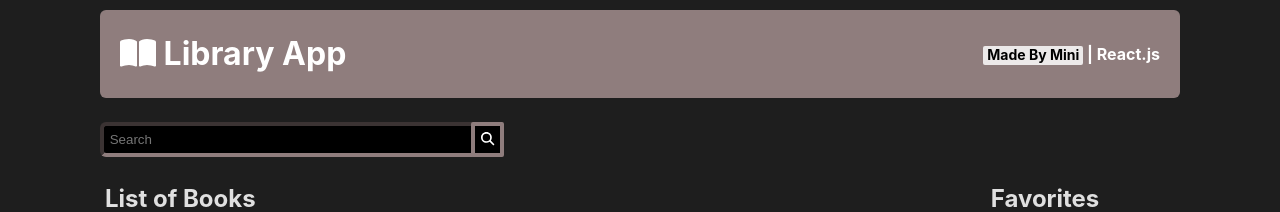
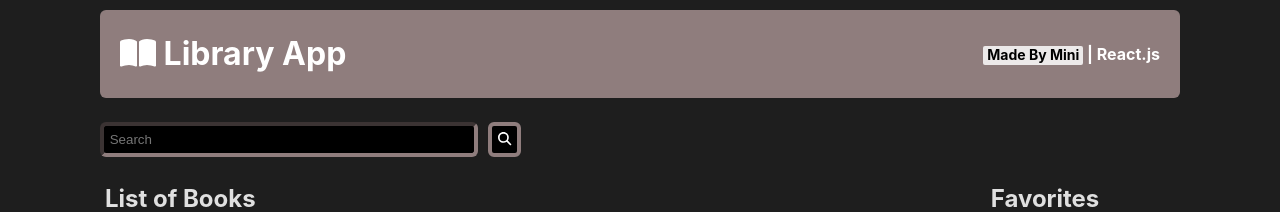
Before and after one commit to Miniii-git/Library-App-React, a React (Vite) app: page / in a window 1280 px wide. Shown: the top 212 px of the page. Built offline with nearby package versions, Linux system fonts and the light colour scheme.

Commit message:
add circleXmark in the mode max-width 500px

```diff
--- a/src/FavoriteBook.jsx
+++ b/src/FavoriteBook.jsx
@@ -22,6 +22,11 @@ export default function FavoriteBook({ book, addToFavoriteList }) {
       </div>
       <div className={styles.imageSmall}>
         <img src={book.img} />
+        <FontAwesomeIcon
+          icon={faCircleXmark}
+          id={styles.CircleXmark}
+          onClick={deleteHandler}
+        />
       </div>
     </>
   );
--- a/src/FavoriteBook.module.css
+++ b/src/FavoriteBook.module.css
@@ -24,6 +24,14 @@
 #CircleXmark {
   font-size: 14px;
   align-self: flex-start;
+}
+
+#CircleXmark:hover {
+  color: black;
+}
+
+#CircleXmark:active {
+  color: red;
 }
 
 .imageSmall {
@@ -65,4 +73,10 @@
     margin-bottom: 0px;
     margin-top: 8px;
   }
+
+  #CircleXmark {
+    position: relative;
+    top: -67px;
+    left: -6px;
+  }
 }
--- a/src/Search.module.css
+++ b/src/Search.module.css
@@ -16,11 +16,11 @@
 .search button {
   padding: 6px;
   border: 4px solid rgb(143, 125, 125);
-  border-radius: 2px;
+  border-radius: 6px;
   border-color: rgb(143, 125, 125);
   background-color: black;
   color: white;
-  margin-left: -7px;
+  margin-left: 10px;
 }
 
 .search button:hover {
```
